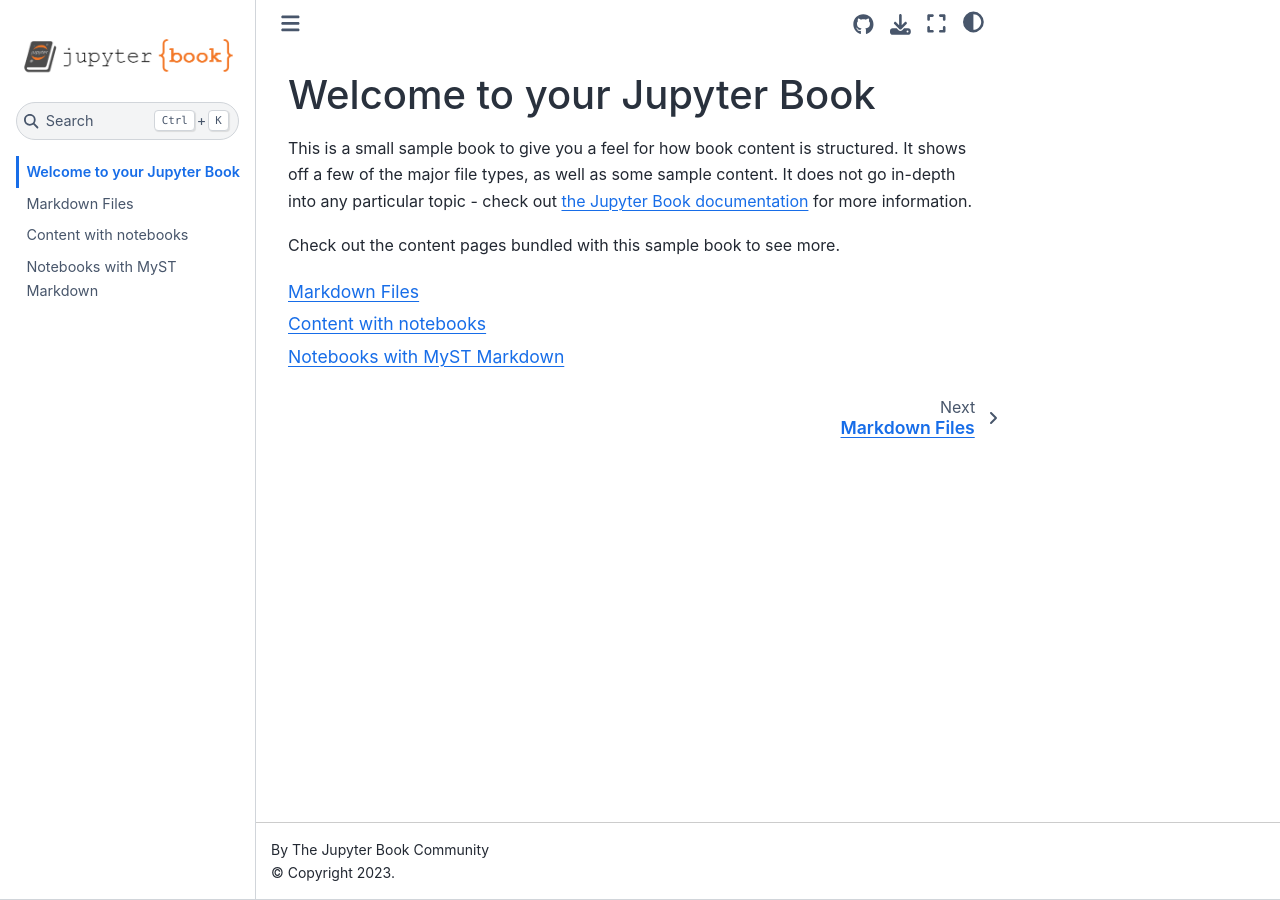
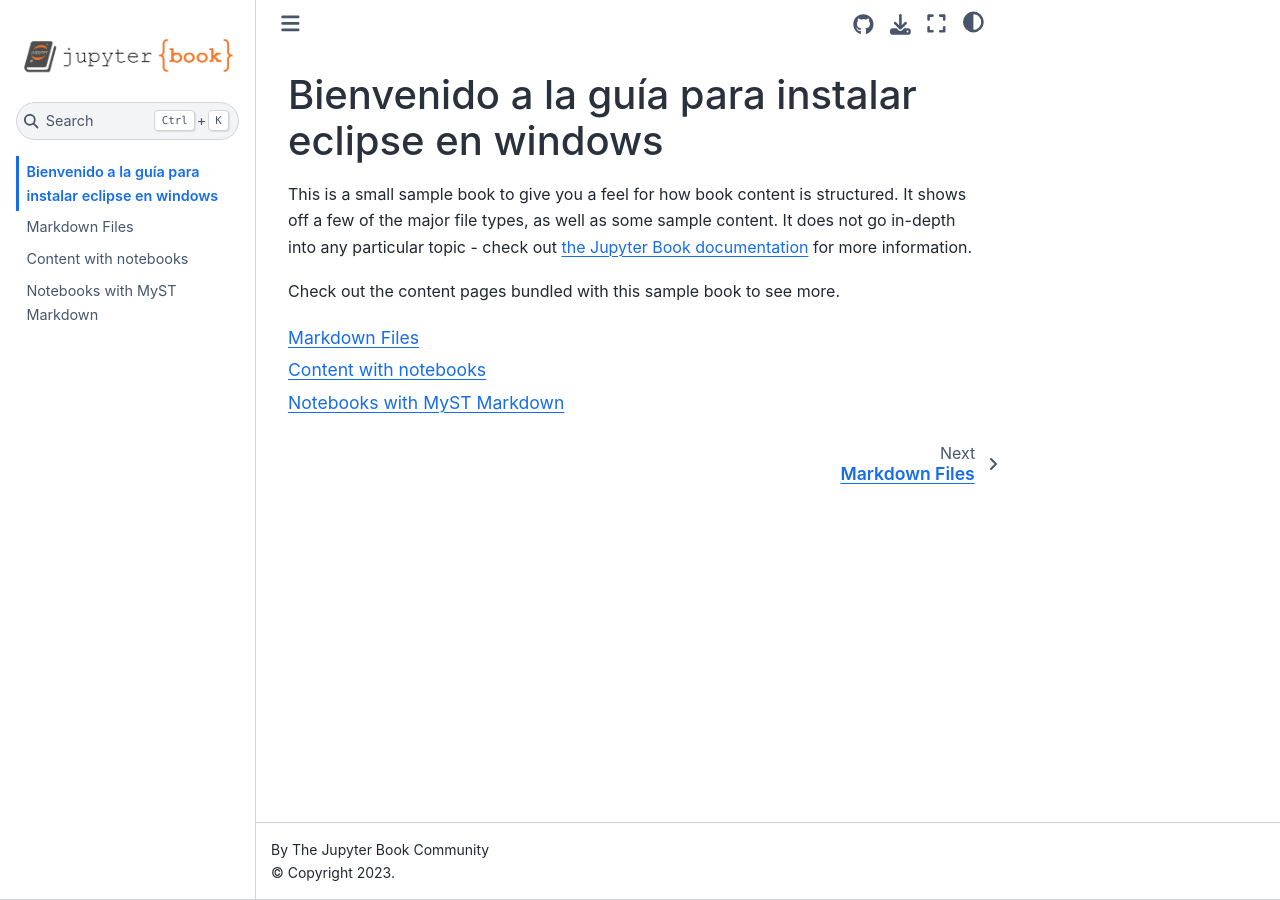
Before and after one commit to AlberttMC/guiaeclipse, a Jupyter Book: the page built from intro.md, in a window 1280 px wide. Built offline with Jupyter Book 1.0.4 settings and Sphinx 7.4.7 and the Sphinx Book theme 1.1.4, drawn with Linux system fonts in a browser that asks for light colours.

Commit message:
actualizar encabezado index

```diff
--- a/intro.md
+++ b/intro.md
@@ -1,4 +1,4 @@
-# Welcome to your Jupyter Book
+# Bienvenido a la guía para instalar eclipse en windows
 
 This is a small sample book to give you a feel for how book content is
 structured.
```
